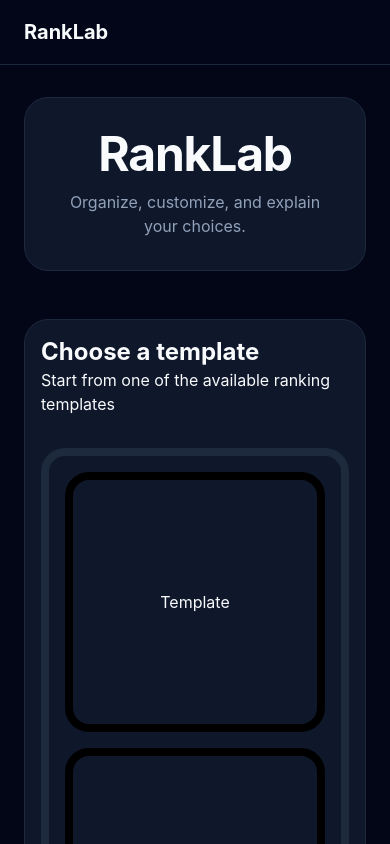
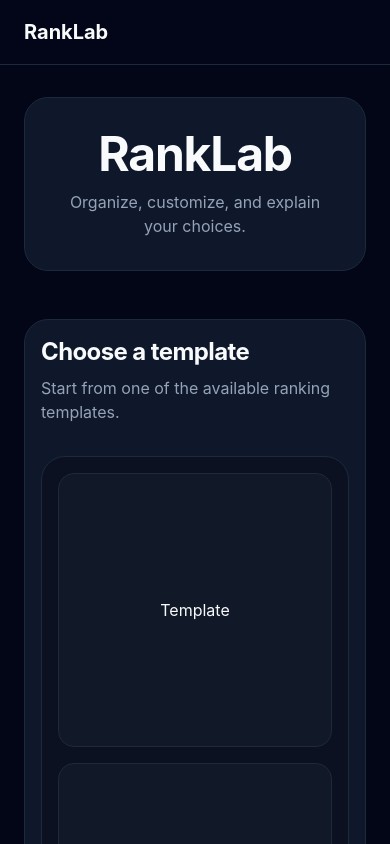
Before and after one commit to SantiG11/ranklab, a React (Vite) app: page / in a window 390 px wide. Shown: the top 844 px of the page. Built offline with nearby package versions, Linux system fonts and the light colour scheme.

Commit message:
basic dasign tokens added, and HomePage updated

```diff
--- a/src/index.css
+++ b/src/index.css
@@ -1,27 +1,60 @@
 @import "tailwindcss";
 
+@theme {
+  /* Font */
+  --font-sans:
+    Inter, ui-sans-serif, system-ui, -apple-system, BlinkMacSystemFont,
+    "Segoe UI", sans-serif;
+
+  /* App background */
+  --color-app-bg: #020617;
+  --color-app-bg-soft: #0b1120;
+
+  /* Surfaces */
+  --color-app-surface: #0f172a;
+  --color-app-surface-elevated: #111827;
+
+  /* Borders */
+  --color-app-border: #1e293b;
+  --color-app-border-soft: #334155;
+
+  /* Text */
+  --color-text-main: #f8fafc;
+  --color-text-soft: #cbd5e1;
+  --color-text-muted: #94a3b8;
+
+  /* Brand / actions */
+  --color-brand: #7c3aed;
+  --color-brand-hover: #8b5cf6;
+  --color-brand-soft: #2e1065;
+
+  /* Tier colors */
+  --color-tier-s: #ef4444;
+  --color-tier-a: #f97316;
+  --color-tier-b: #eab308;
+  --color-tier-c: #22c55e;
+  --color-tier-d: #3b82f6;
+}
+
 :root {
-  font-family:
-    Inter,
-    ui-sans-serif,
-    system-ui,
-    -apple-system,
-    BlinkMacSystemFont,
-    "Segoe UI",
-    sans-serif;
-  color: #f8fafc;
-  background-color: #020617;
+  font-family: var(--font-sans);
+  color: var(--color-text-main);
+  background-color: var(--color-app-bg);
 }
 
 * {
   box-sizing: border-box;
 }
 
+html {
+  background-color: var(--color-app-bg);
+}
+
 body {
   margin: 0;
   min-width: 320px;
   min-height: 100vh;
-  background-color: #020617;
+  background-color: var(--color-app-bg);
 }
 
 button,
@@ -30,3 +63,49 @@ textarea,
 select {
   font: inherit;
 }
+
+button {
+  cursor: pointer;
+}
+
+@layer components {
+  .app-page {
+    @apply min-h-[calc(100vh-4rem)] bg-app-bg text-text-main;
+  }
+
+  .app-container {
+    @apply mx-auto max-w-6xl px-6;
+  }
+
+  .app-section {
+    @apply rounded-3xl border border-app-border bg-app-surface;
+  }
+
+  .app-card {
+    @apply rounded-2xl border border-app-border bg-app-surface-elevated;
+  }
+
+  .app-card-hover {
+    @apply transition hover:border-app-border-soft hover:bg-app-surface;
+  }
+
+  .app-title {
+    @apply font-bold tracking-tight text-text-main;
+  }
+
+  .app-subtitle {
+    @apply text-text-muted;
+  }
+
+  .app-label {
+    @apply text-sm font-medium text-brand-hover;
+  }
+
+  .app-button-primary {
+    @apply rounded-xl bg-brand px-5 py-3 text-sm font-semibold text-white transition hover:bg-brand-hover;
+  }
+
+  .app-button-secondary {
+    @apply rounded-xl border border-app-border bg-app-surface-elevated px-5 py-3 text-sm font-semibold text-text-soft transition hover:border-app-border-soft hover:text-text-main;
+  }
+}
--- a/src/pages/HomePage.tsx
+++ b/src/pages/HomePage.tsx
@@ -1,37 +1,41 @@
 export function HomePage() {
   return (
-    <main className="mx-auto flex min-h-[calc(100vh-4rem)] max-w-6xl flex-col px-6 py-8">
-      <section className="rounded-3xl border border-slate-800 bg-slate-900 p-8 flex flex-col items-center">
+    <main className="app-page">
+      <div className="app-container flex flex-col py-8">
+        <section className="app-section flex flex-col items-center p-8 text-center">
           <div className="flex flex-col items-center gap-3">
-          <h1 className="max-w-3xl text-5xl font-bold tracking-tight text-slate-50">
-            RankLab
-          </h1>
-          <p className="max-w-2xl text-base text-slate-400 text-center">
+            <h1 className="app-title max-w-3xl text-5xl">RankLab</h1>
+
+            <p className="app-subtitle max-w-2xl text-base">
               Organize, customize, and explain your choices.
             </p>
           </div>
         </section>
 
-      <section className="mt-12 border border-slate-800 bg-slate-900 rounded-3xl p-4 flex flex-col gap-8">
+        <section className="app-section mt-12 flex flex-col gap-8 p-4">
           <div>
-          <h2 className="text-2xl font-bold text-slate-50">
-            Choose a template
-          </h2>
-          <p>Start from one of the available ranking templates</p>
+            <h2 className="app-title text-2xl">Choose a template</h2>
+
+            <p className="app-subtitle mt-2">
+              Start from one of the available ranking templates.
+            </p>
           </div>
 
-        <div className="border-8 border-slate-800 bg-slate-900 rounded-3xl p-4 grid grid-cols-1 gap-4 sm:grid-cols-3 lg:grid-cols-3 justify-items-center">
-          <div className="h-full w-full lg:max-w-64 aspect-square overflow-hidden border-8 border-black bg-slate-900 rounded-3xl p-2  flex items-center justify-center">
+          <div className="grid grid-cols-1 justify-items-center gap-4 rounded-3xl border border-app-border bg-app-bg-soft p-4 sm:grid-cols-3">
+            <div className="app-card app-card-hover flex aspect-square h-full w-full items-center justify-center overflow-hidden p-2 sm:max-w-64">
               Template
             </div>
-          <div className="h-full w-full lg:max-w-64 aspect-square overflow-hidden border-8 border-black bg-slate-900 rounded-3xl p-2 flex items-center justify-center ">
+
+            <div className="app-card app-card-hover flex aspect-square h-full w-full items-center justify-center overflow-hidden p-2 sm:max-w-64">
               Template
             </div>
-          <div className="h-full w-full lg:max-w-64 aspect-square overflow-hidden border-8 border-black bg-slate-900 rounded-3xl p-2 flex items-center justify-center ">
+
+            <div className="app-card app-card-hover flex aspect-square h-full w-full items-center justify-center overflow-hidden p-2 sm:max-w-64">
               Template
             </div>
           </div>
         </section>
+      </div>
     </main>
   );
 }
```
Lines whose indentation alone changed are shown as unchanged.
